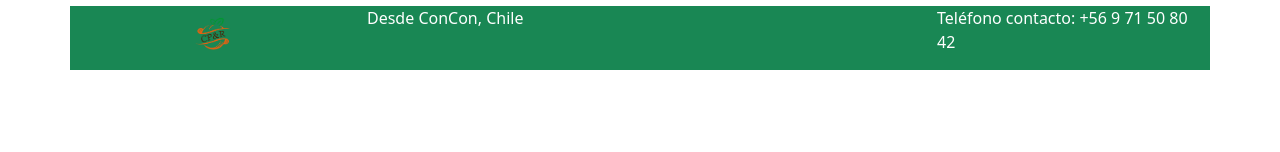
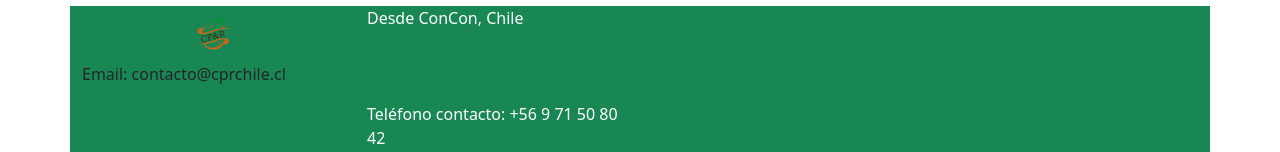
Before and after one commit to alecofre/cpr_web, a plain HTML site: page index.html in a window 1280 px wide. Shown: the part 909-1061 px from the top of the page. Before the commit the page ends 987 px from the top, so only its background shows below. Drawn offline with nearby package versions, Linux system fonts and the light colour scheme; a script that the page names is missing.

Commit message:
Se agrega email en footer

```diff
--- a/index.html
+++ b/index.html
@@ -87,6 +87,7 @@
                 <img src="/img/logo_COLOR_01.png" alt="" style="width:56px;height:56px;" class="mx-auto d-block">
             </div>
             <div class="col-md-3 text-white">Desde ConCon, Chile</div>
+                <p>Email: contacto@cprchile.cl</p>
             <div class="col-md-3 text-white">
            </div>
             <div class="col-md-3 text-white">
```
Also changed, not shown: fruta_fresca_es.html (+1 -0 lines), frutos_secos_en.html (+1 -0 lines), frutos_secos_es.html (+1 -0 lines), index_en.html (+1 -0 lines).
